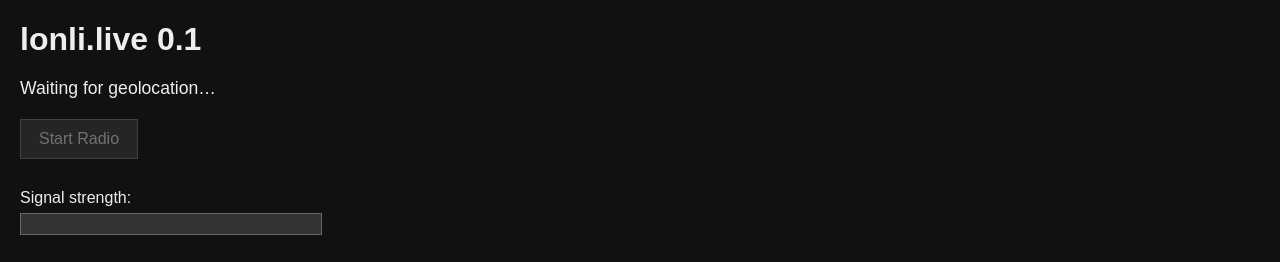
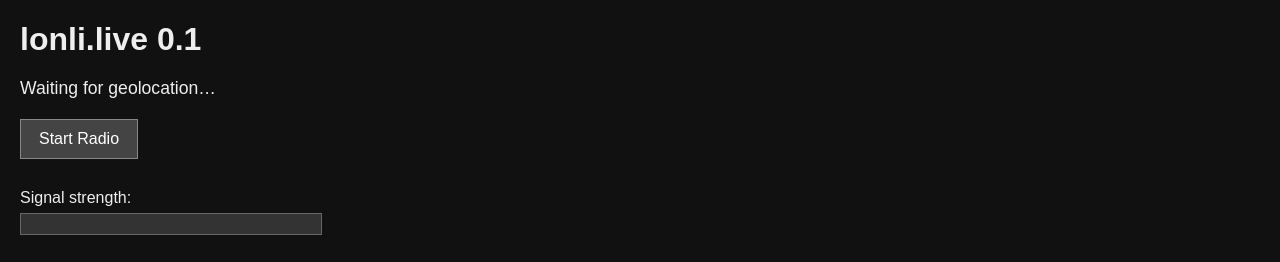
Before and after one commit to dombeibei/lonli.live, a plain HTML site: page index.html in a window 1280 px wide. Shown: the top 262 px of the page. Drawn offline with nearby package versions, Linux system fonts and the light colour scheme; a small style sheet from the web is missing.

Commit message:
Update index.html

```diff
--- a/index.html
+++ b/index.html
@@ -21,7 +21,8 @@
 
   <div id="status">Waiting for geolocation…</div>
 
-  <button id="start-btn" disabled>Start Radio</button>
+  <!-- Start button ENABLED so user can trigger geolocation -->
+  <button id="start-btn">Start Radio</button>
 
   <div id="signal-container">
     <label>Signal strength:</label>
```
